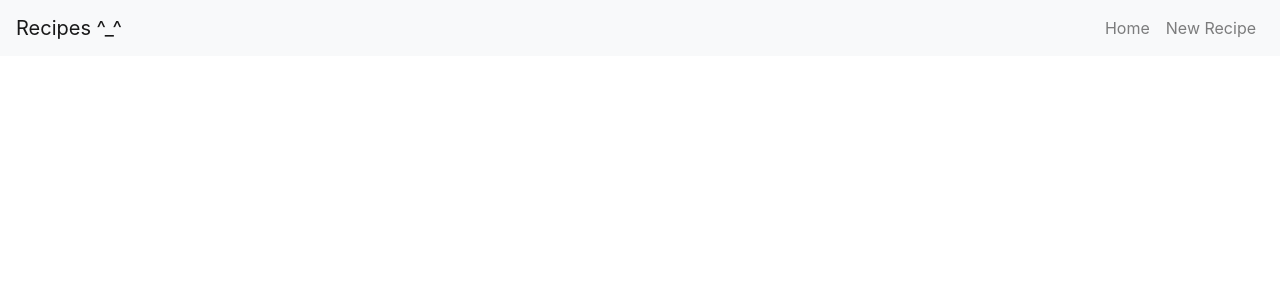
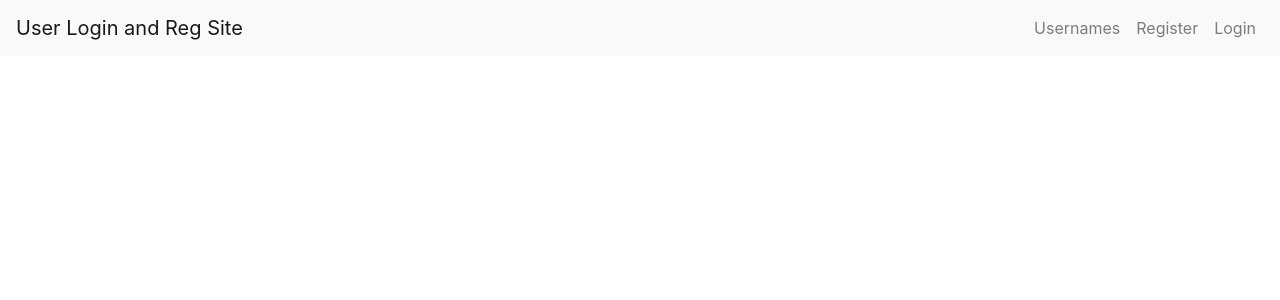
Before and after one commit to tdrydendiaz/ReactAssessment, a React (Create React App) app: page / in a window 1280 px wide. Shown: the top 300 px of the page. Built offline with nearby package versions, Linux system fonts and the light colour scheme.

Commit message:
User added

```diff
--- a/src/Components/NavigationBar.js
+++ b/src/Components/NavigationBar.js
@@ -28,15 +28,18 @@ export default class NavigationBar extends Component {
     return (
       <div>
         <Navbar color="light" light expand="md">
-          <NavbarBrand href="/">Recipes ^_^</NavbarBrand>
+          <NavbarBrand href="/">User Login and Reg Site</NavbarBrand>
           <NavbarToggler onClick={this.toggle} />
           <Collapse isOpen={this.state.isOpen} navbar>
             <Nav className="ml-auto" navbar>
               <NavItem>
-                <NavLink href="/">Home</NavLink>
+                <NavLink href="/">Usernames</NavLink>
               </NavItem>
               <NavItem>
-                <NavLink href="/AddRecipe">New Recipe</NavLink>
+                <NavLink href="/Register">Register</NavLink>
+              </NavItem>
+              <NavItem>
+                <NavLink href="/Register">Login</NavLink>
               </NavItem>
             </Nav>
           </Collapse>
```
Also changed, not shown: src/Components/User.js (added, +27 -0 lines), src/Components/UserThread.js (added).
